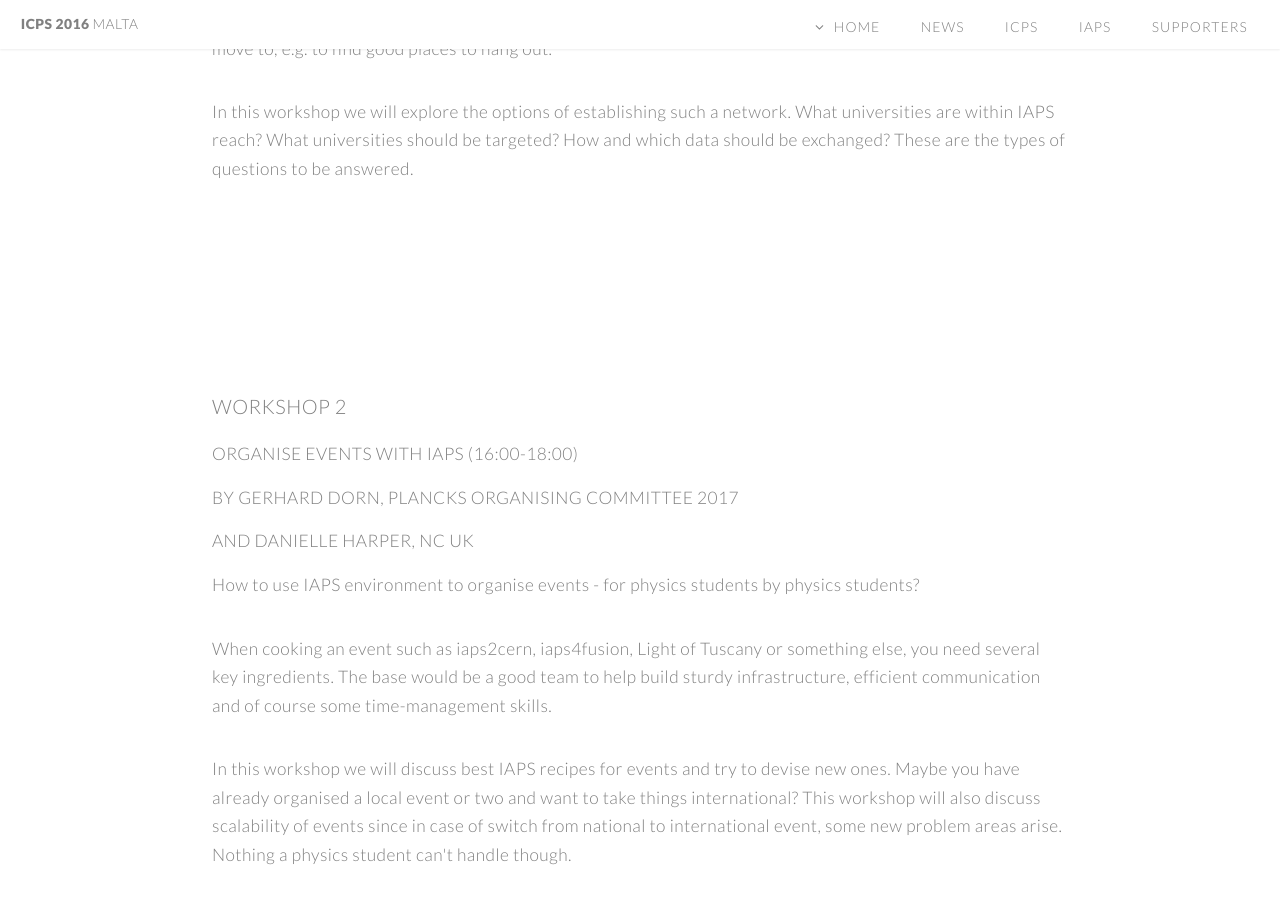
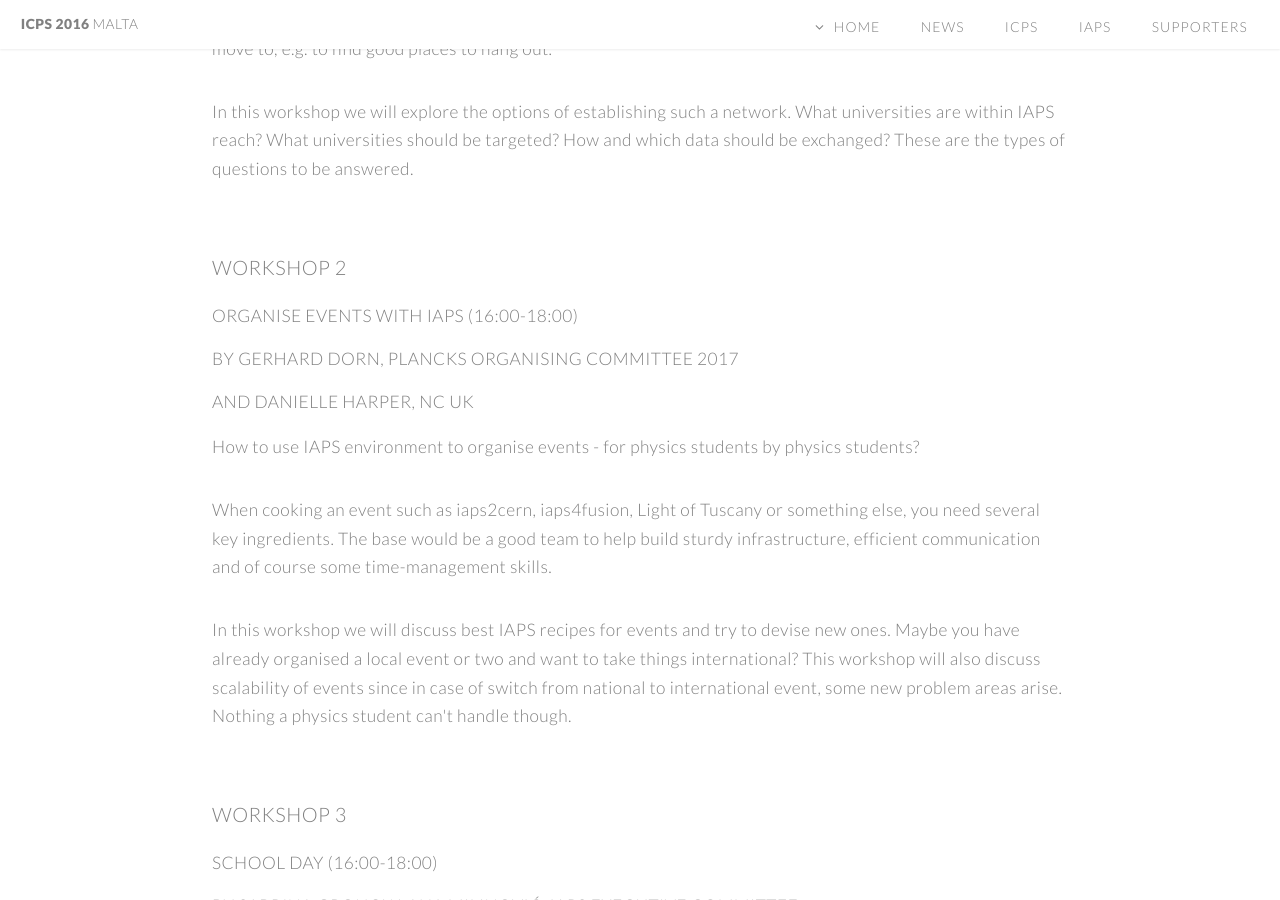
Before and after one commit to bread-on-toast/icps2016, a Jekyll site: the page built from programme/iaps.html, in a window 1280 px wide and 900 px high, scrolled down 829 px. Built offline with Jekyll 4.4.1, drawn with Linux system fonts in a browser that asks for light colours.

Commit message:
style change for IAPS workshops

```diff
--- a/programme/iaps.html
+++ b/programme/iaps.html
@@ -5,6 +5,8 @@
 ---
 
 <section class="wrapper style4 container">
+    <ul class="posts">
+        <li class="wrapper style1">
             <h3>Workshop 1</h3>
 
             <h4>Ambassador programme (16:00-17:00)</h4>
@@ -18,10 +20,9 @@
             <p>To help each student interested in an exchange or starting at a new university, IAPS is establishing a Contact Network. The goal is to have at least one student at each university in it, willing to help others with information on the university, city or country. At the same time it's always nice to already know a person in the city you move to, e.g. to find good places to hang out.</p>
 
             <p>In this workshop we will explore the options of establishing such a network. What universities are within IAPS reach? What universities should be targeted? How and which data should be exchanged? These are the types of questions to be answered.</p>
+        </li>
 
-</section>
-
-<section class="style4 wrapper container">
+        <li class="wrapper style1">
             <h3>Workshop 2</h3>
 
             <h4>Organise events with IAPS (16:00-18:00)</h4>
@@ -34,9 +35,9 @@
 
             <p>In this workshop we will discuss best IAPS recipes for events and try to devise new ones. Maybe you have already organised a local event or two and want to take things international? This workshop will also discuss scalability of events since in case of switch from national to international event, some new problem areas arise. Nothing a physics student can't handle though.</p>
 
-</section>
+        </li>
 
-<section class="style4 wrapper container">
+        <li class="wrapper style1">
             <h3>Workshop 3</h3>
 
             <h4>School Day (16:00-18:00)</h4>
@@ -45,5 +46,6 @@
             <p>Last year IAPS, with its members, decided to organise an outreach event for the International Year of Light. Members came together and so the School Day took place. As last year, the event should take place on November 10th (2016), which coincides with UNESCO World Science Day for Peace and Development.</p>
 
             <p>Following the AGMs’ decision on the topic for 2016, this workshop will focus on logistics and science of the event. On an event of this scale, it is important to coordinate so together we will try figure out the best way to do just that. We will go through a couple of event templates and see which type can be implemented in your university. After you decide how you want to present, it is also important to discuss what you want to present so in the last part of this workshop we will discuss some experiment and showcase ideas.</p>
+        </li>
 
 </section>
```
Lines whose indentation alone changed are shown as unchanged.
